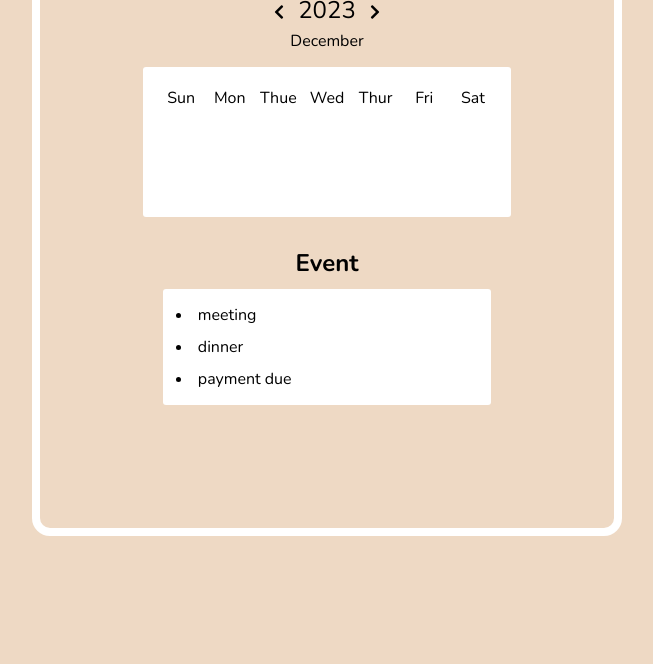
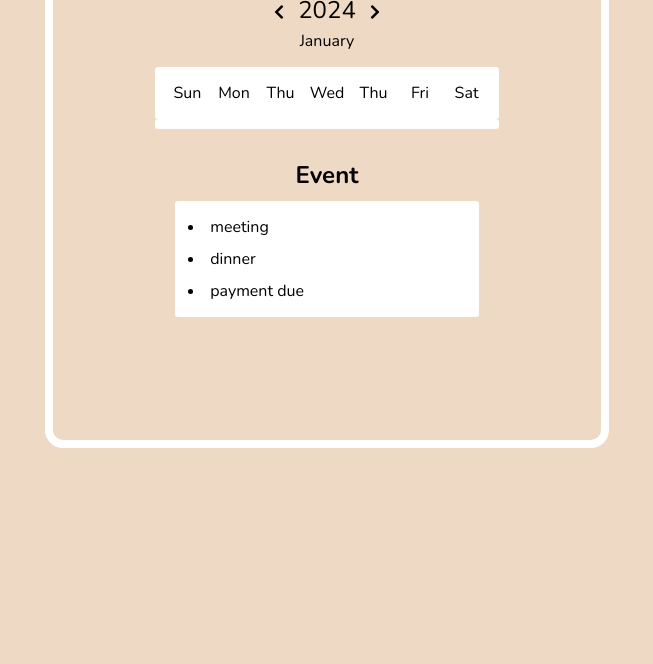
Before and after one commit to AndrewSheu/Calendar, a plain HTML site: page Index.html in a window 1280 px wide. Shown: the part 297-961 px from the top of the page, without its empty margins (313-966 px from the left). After the commit the page ends 873 px from the top, so only its background shows below. Drawn offline with nearby package versions, Linux system fonts and the light colour scheme.

Commit message:
js-update

```diff
--- a/Index.html
+++ b/Index.html
@@ -16,21 +16,24 @@
                 <div class="Calender">
                     <div class="top-calendar">
                         <div class="year-box">
-                            <i class="fas fa-chevron-left"></i>
-                            <a class="year">2023</a>
-                            <i class="fas fa-chevron-right"></i>
+                            <i class="fas fa-chevron-left" id="year-previous"></i>
+                            <a class="year" id="year-display"></a>
+                            <i class="fas fa-chevron-right" id="year-next"></i>
                         </div>
-                        <a class="months" >December</a>
+                        <div>
+                            <a id="month-display" ></a>
+                        </div>
                     </div>
-                    <div class="bot-calendar">
+                    <div class="calendar-week-days">
                         <a>Sun</a>
                         <a>Mon</a>
-                        <a>Thue</a>
+                        <a>Thu</a>
                         <a>Wed</a>
-                        <a>Thur</a>
+                        <a>Thu</a>
                         <a>Fri</a>
                         <a>Sat</a>
                     </div>
+                    <div class="calendar-days"></div>
                 </div>
                 <div class="event">
                     <h2>Event</h2>
@@ -42,6 +45,7 @@
                         </ul>
                     </div>
                 </div>
+                <div id="months-list"></div>
             </div>
         </div>
 
@@ -49,3 +53,4 @@
     </div>
 </body>
 </html>
+<script src="/Script.js"></script>
--- a/Script.js
+++ b/Script.js
@@ -1,15 +1,12 @@
 // DOM
-const months = ["January", "Fedurary", "Murch", "April", "May", "June", "July", "Augest", "September", "October", "November", "December"]
+const months_name = ["January", "Fedurary", "Murch", "April", "May", "June", "July", "Augest", "September", "October", "November", "December"]
 const calendar = document.querySelector('#bot-calendar')
-
-// Eventlistener
-
-/// Function
 
 // Leap Year Calculate
 isLeapyear = (year) => {
     return (( year % 100 === 0) ? ( year % 400 === 0 ) : ( year % 4 === 0 ));
-} // 另一個寫法
+}
+// 另一個寫法
 // const isLeapYear = year => (year % 100 === 0) ? (year % 400 === 0) : (year % 4 === 0);
 
 // if month is Feduary
@@ -17,10 +14,90 @@ getFeduaryDay = (year) => {
     return ( isLeapyear(year) ? 29 : 28 )
 }
 
+// Current time
+const currentTime = new Date()
+var currentMonth = (months_name[currentTime.getMonth()])
+let currentYear = currentTime.getFullYear()
+let currentDate = currentTime.getDate()
+
+let first_day = new Date(currentYear, currentMonth, 1)
+
+// Month
+month_picker = document.querySelector('#month-display')
+month_picker.innerHTML = currentMonth
+
+// Year
+year_display = document.querySelector('#year-display')
+year_display.innerHTML = currentYear
+
+const previous_year_button = document.querySelector('#year-previous')
+previous_year_button.onclick = () => {
+    --currentYear
+    console.log(currentYear)
+    // generateCalender(currentMonth.value, currentYear.value)
+}
+const next_year_button = document.querySelector('#year-next')
+next_year_button.onclick = () => {
+    ++currentYear
+    console.log(currentYear)
+    // generateCalender(currentMonth.value, currentYear.value)
+}
+
 // Year, Month get
 generateCalender = (months, year) => {
     let calendar_days = calendar.querySelector('#calendar-day')
-    let calendar_year = calendar.querySelector('#year')
+    //let calendar_year = calendar.querySelector('#year')
     let days_of_month = [31, getFeduaryDay, 31, 30, 31, 30, 31, 31, 30 ,31, 30, 31]
     calendar_days.innerHTML = ''
 }
+
+let days_of_month = [31, getFeduaryDay, 31, 30, 31, 30, 31, 31, 30 ,31, 30, 31]
+
+for (let i = 0; i < days_of_month[currentTime.getMonth()]; i++) {
+    console.log(i)
+}
+// Day
+    // for (let i = 0; i <= days_of_month[currentMonth] + first_day.getDay() - 1; i++) {
+    //     console.log('print1')
+    //     let day = document.createElement('div');
+    //     if ( i >= first_day.getDay()) {
+    //     day.classList.add('calendar-day-hover');
+    //     day.innerHTML = i - first_day.getDay() + 1;
+    //     day.innerHTML += `<span></span>
+    //                         <span></span>
+    //                         <span></span>
+    //                         <span></span>`;
+    //     if (
+    //         i - first_day.getDay() + 1 === currentTime.getDate() &&
+    //         year === currentTime.getFullYear() &&
+    //         month === currentTime.getMonth()
+    //     ) {
+    //         day.classList.add('curr-date');
+    //     }
+    //     }
+    // }
+
+
+
+function changeMonth(){}
+
+// months list display
+
+month_picker.addEventListener('click', function(e){
+    console.log('months_picker work')
+
+})
+
+month_picker.onclick = () => {
+    month_picker.classList.add('show')
+}
+
+months_name.forEach( (e, index) => {
+    let month = document.createElement('div')
+    // month.querySelector('div').onclick = () => {
+    //     month_picker.classList.remove('show')
+    //     currentMonth.value = index
+    //     //generateCalender(index, currentYear.value)
+    // }
+    month_picker.appendChild(month)
+})
--- a/Style.css
+++ b/Style.css
@@ -52,23 +52,38 @@ h1 {
     font-size: x-large;
 }
 
-.months:hover {
+a#month-display:hover {
     color: #eed9c4;
     background-color: white;
     padding: 3px;
     border-radius: 10px;
+    cursor: pointer;
 }
 
-.bot-calendar {
+.calendar-week-days {
     display: grid;
     grid-template-columns: repeat(7, 1fr);
     grid-column-gap: 12px;
     justify-content: center;
-    padding: 20px;
-    height: 150px;
+    padding: 15px;
     background-color: white;
     border-radius: 3px;
     text-align: center;
+}
+
+.calendar-days {
+    display: grid;
+    grid-template-columns: repeat(7, 1fr);
+    grid-column-gap: 12px;
+    justify-content: center;
+    background-color: white;
+    padding: 5px 15px;
+    border-radius: 3px;
+    text-align: center;
+}
+
+.calendar-days a {
+    padding: 5px;
 }
 
 .event {
```
